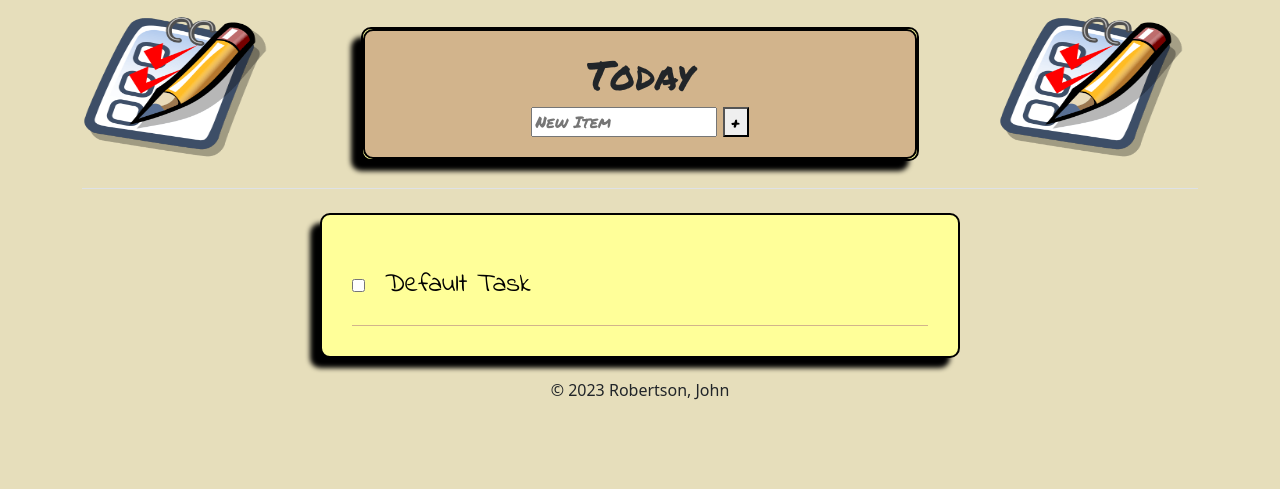
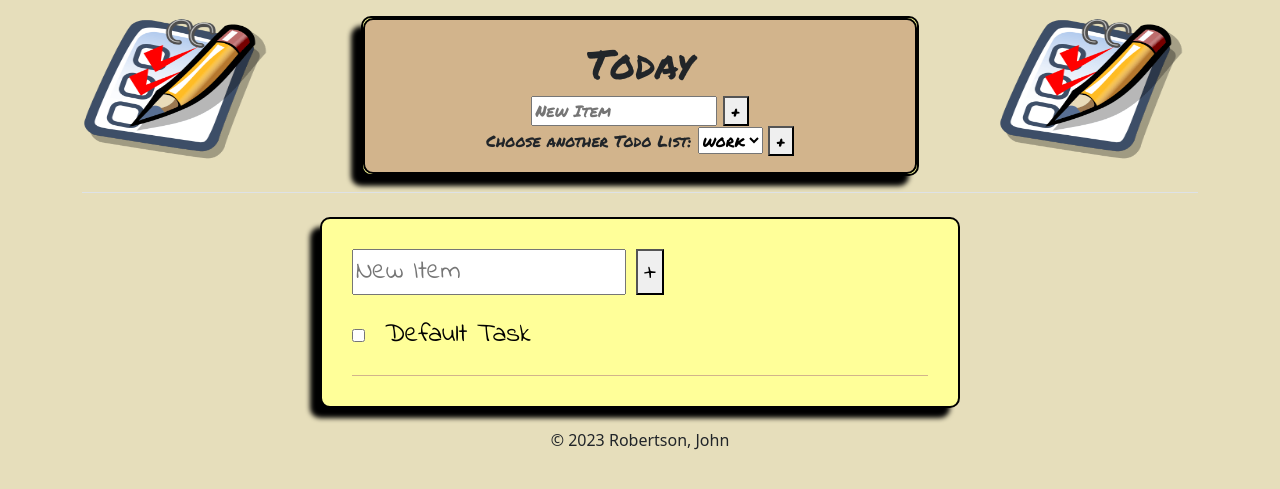
Before and after one commit to galvelistious37/todo-list-v2, a Node server app: page / in a window 1280 px wide. Shown: the top 489 px of the page. Run offline with Node 20, Linux system fonts and the light colour scheme; data comes from the database, SQL or seed files in the repository; data that the repository does not hold is empty; some libraries are stand-ins or nearby versions.

Commit message:
Display new list based on dropdown selection. It's ugly and needs cleanup, but it works

```diff
--- a/app.js
+++ b/app.js
@@ -13,9 +13,11 @@ app.set('view engine', 'ejs');
 app.use(bodyParser.urlencoded({extended: true}));
 app.use(express.static("public"));
 
+let lists = ["work", "Play"]
+
 // Create a connection to mongo db
-// mongoose.connect("mongodb://127.0.0.1:27017/todolistDB", {useNewUrlParser: true})
-mongoose.connect("mongodb+srv://galvelistious37:eAEbKLKgumd9orA8@cluster0.uoierrh.mongodb.net/todolistDB", {useNewUrlParser: true})
+mongoose.connect("mongodb://127.0.0.1:27017/todolistDB", {useNewUrlParser: true})
+// mongoose.connect("mongodb+srv://galvelistious37:eAEbKLKgumd9orA8@cluster0.uoierrh.mongodb.net/todolistDB", {useNewUrlParser: true})
 
 // Create the item schema
 const itemsSchema = new mongoose.Schema({
@@ -48,6 +50,9 @@ const List = mongoose.model("List", listSchema)
 
 // Load root - default documents
 app.get("/", function(req, res) {
+
+  // let lists = getAllLists()
+
   const day = date.getDate();
   // Get all documents
   Item.find()
@@ -64,7 +69,7 @@ app.get("/", function(req, res) {
           res.redirect("/")
       } else {
         // Render list.ejs with all documents
-        res.render("list", {listTitle: "Today", newListItems: result})
+        res.render("list", {listTitle: "Today", allLists: lists, newListItems: result})
       }
     })
     .catch(err => {console.log(err)})
@@ -75,12 +80,13 @@ app.get("/:customListName", (req, res) => {
   const day = date.getDate();
   const customListName = _.capitalize(req.params.customListName)
 
+  console.log("wut2?")
   // Check DB and see if there is a collection for customListName
   List.findOne({name: customListName})
     .then((result) => {
       if(result){
         // If there is a collection, render list.ejs with collectionList documents
-        res.render("list", {listTitle: result.name, newListItems: result.items})
+        res.render("list", {listTitle: result.name, allLists: lists, newListItems: result.items})
       } else {
         // No collection, create one and add a default task. Refresh the page
         const list = new List({
@@ -95,6 +101,42 @@ app.get("/:customListName", (req, res) => {
       console.log(err)
     })
 })
+
+
+// Get custom documents based on url parameter
+app.post("/list", (req, res) => {
+  const day = date.getDate();
+  let testVal = req.query.ddList
+  console.log(testVal)
+  const customListName = _.capitalize(req.body.ddList)
+  console.log(req.body.ddList)
+  console.log("customListName: ")
+  console.log(customListName)
+
+  // Check DB and see if there is a collection for customListName
+  List.findOne({name: customListName})
+    .then((result) => {
+      if(result){
+        // If there is a collection, render list.ejs with collectionList documents
+        res.render("list", {listTitle: result.name, allLists: lists, newListItems: result.items})
+      } else {
+        // No collection, create one and add a default task. Refresh the page
+        const list = new List({
+          name: customListName,
+          items: defaultItems
+        })
+        list.save()
+        console.log("Wut?")
+        res.redirect("/"+customListName)
+      }
+    })
+    .catch(err => {
+      console.log(err)
+    })
+})
+
+
+
 
 // Post a new task to a collection
 app.post("/", function(req, res){
@@ -147,3 +189,11 @@ app.post("/delete", function(req, res){
 app.listen(3000, function() {
   console.log("Server started on port 3000");
 });
+
+async function getAllLists(){
+  return await List.find({},{_id: 0, name: 1})
+  // let someList = await List.find({},{_id: 0, name: 1})
+  // someList.forEach((list) => {
+  //   console.log(list.name)
+  // })
+}
--- a/views/list.ejs
+++ b/views/list.ejs
@@ -8,14 +8,25 @@
             <img src="/images/ToDoList.png" alt="to do list" class="header-img" />
         </a>
     </div>
-    <!-- Header Title and New Task text box -->
+    <!-- Header Title, New List text box, and Dropdown of available lists -->
     <div class="flex-container">
-      <div class="flex-card">
+      <div class="flex-card pb-3">
         <h1> <%= listTitle %> </h1>
         <form action="/" method="post">
           <input type="text" name="newItem" placeholder="New Item" autocomplete="off" required>
           <button type="submit" name="list" value="<%= listTitle %>">+</button>
         </form>
+
+        <form action="/list" method="post">
+          <label for="ddList">Choose another Todo List:</label>
+          <select id="ddListId" name="ddList">
+            <% allLists.forEach((list) => {%>
+              <option value="<%= list %>"><%= list %></option>
+            <% }) %>
+          </select>
+          <button type="submit">+</button>
+        </form>
+
       </div>
     </div>
     <!-- Right image-->
@@ -29,6 +40,10 @@
 <!-- Main body sections-->
 <div class="flex-container">
   <div class="todo-container">
+    <form action="/" method="post">
+      <input type="text" name="newItem" placeholder="New Item" autocomplete="off" required>
+      <button type="submit" name="list" value="<%= listTitle %>">+</button>
+    </form>
     <% newListItems.forEach((item) => { %>
       <form action="/delete" method="post">
         <div class="item">
```
